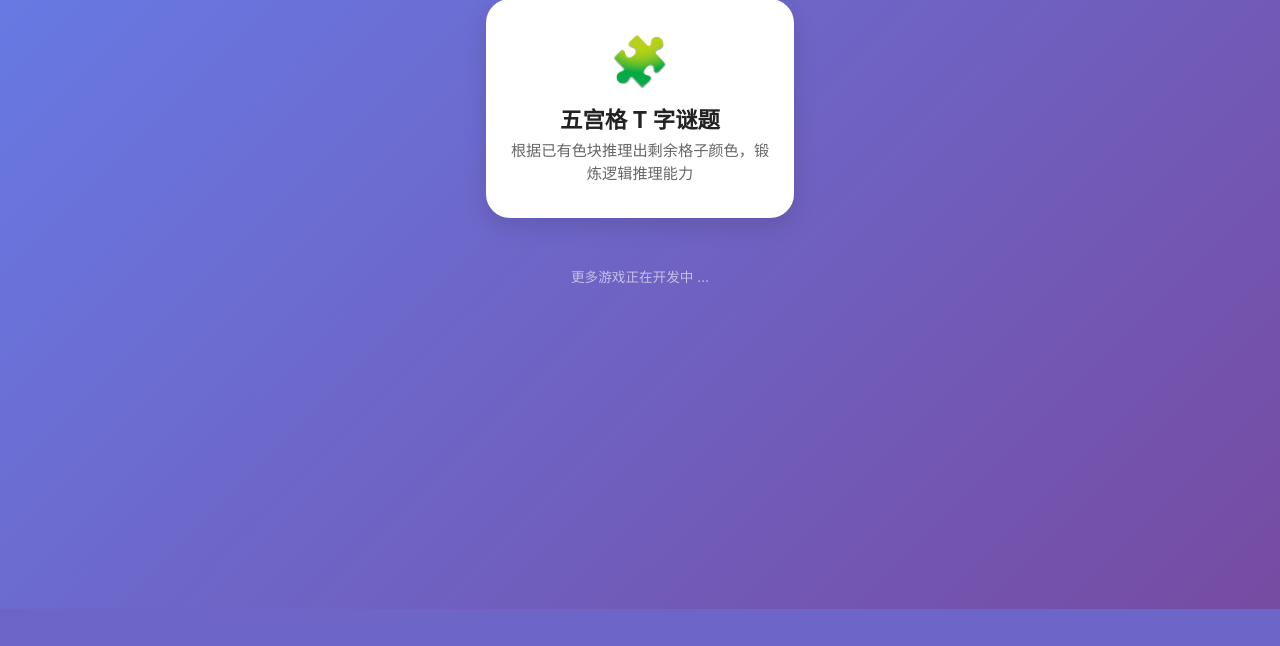
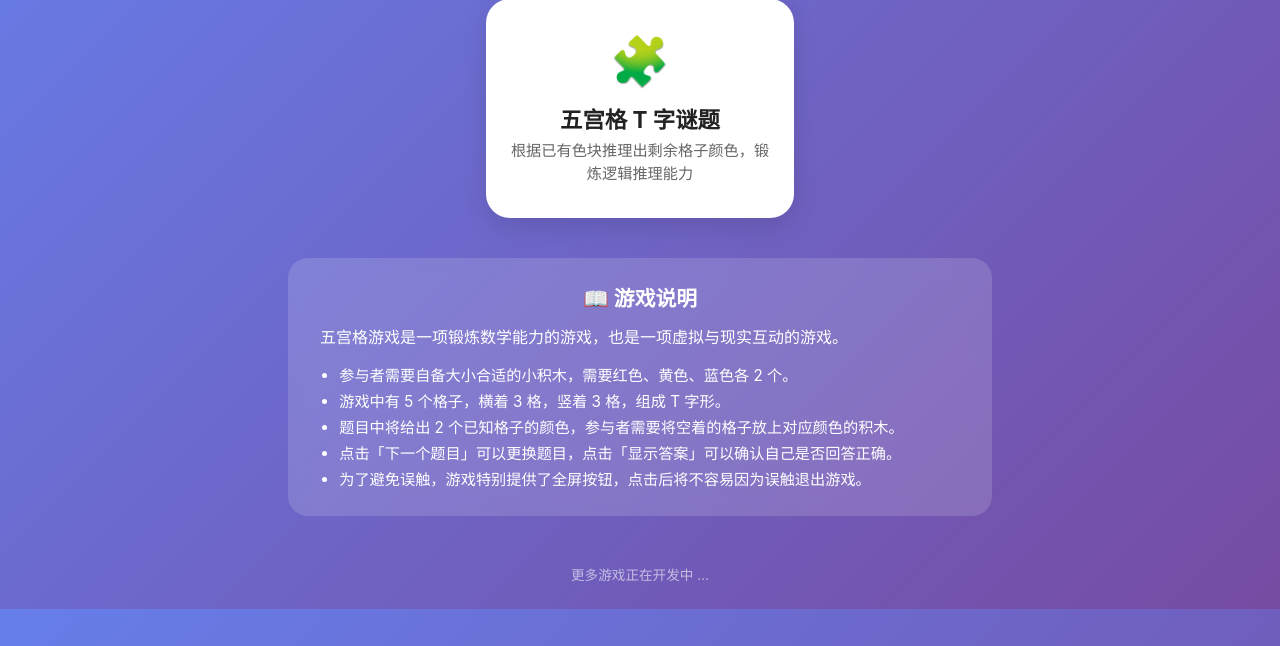
Before and after one commit to zmai-dev/web_game, a PHP site: page / in a window 1280 px wide. Shown: the part 191-837 px from the top of the page. Before the commit the page ends 800 px from the top, so only its background shows below. Run offline with PHP 8.4, Linux system fonts and the light colour scheme.

Commit message:
feat: add game instructions on hub and game pages

```diff
--- a/index.html
+++ b/index.html
@@ -71,6 +71,34 @@
         margin: 0;
         line-height: 1.5;
       }
+      .instructions {
+        margin: 2.5rem auto 0;
+        max-width: 640px;
+        background: rgba(255,255,255,0.15);
+        backdrop-filter: blur(8px);
+        border-radius: 20px;
+        padding: 1.5rem 2rem;
+        text-align: left;
+        color: #fff;
+      }
+      .instructions h2 {
+        font-size: 1.3rem;
+        margin: 0 0 0.8rem;
+        text-align: center;
+      }
+      .instructions p {
+        margin: 0 0 0.8rem;
+        font-size: 1rem;
+        line-height: 1.6;
+      }
+      .instructions ul {
+        margin: 0;
+        padding-left: 1.2rem;
+      }
+      .instructions li {
+        font-size: 0.95rem;
+        line-height: 1.7;
+      }
       .footer {
         margin-top: 3rem;
         color: rgba(255,255,255,0.6);
@@ -91,6 +119,18 @@
         </a>
       </div>
 
+      <section class="instructions">
+        <h2>📖 游戏说明</h2>
+        <p>五宫格游戏是一项锻炼数学能力的游戏，也是一项虚拟与现实互动的游戏。</p>
+        <ul>
+          <li>参与者需要自备大小合适的小积木，需要红色、黄色、蓝色各 2 个。</li>
+          <li>游戏中有 5 个格子，横着 3 格，竖着 3 格，组成 T 字形。</li>
+          <li>题目中将给出 2 个已知格子的颜色，参与者需要将空着的格子放上对应颜色的积木。</li>
+          <li>点击「下一个题目」可以更换题目，点击「显示答案」可以确认自己是否回答正确。</li>
+          <li>为了避免误触，游戏特别提供了全屏按钮，点击后将不容易因为误触退出游戏。</li>
+        </ul>
+      </section>
+
       <p class="footer">更多游戏正在开发中 …</p>
     </div>
   </body>
```
Also changed, not shown: cube5/index.html (+10 -0 lines), cube5/styles.css (+27 -0 lines).
